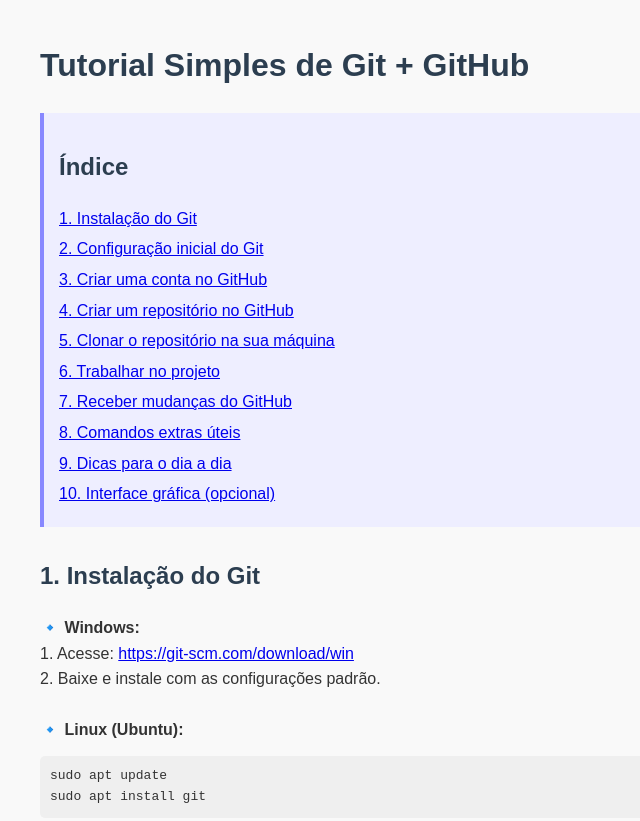
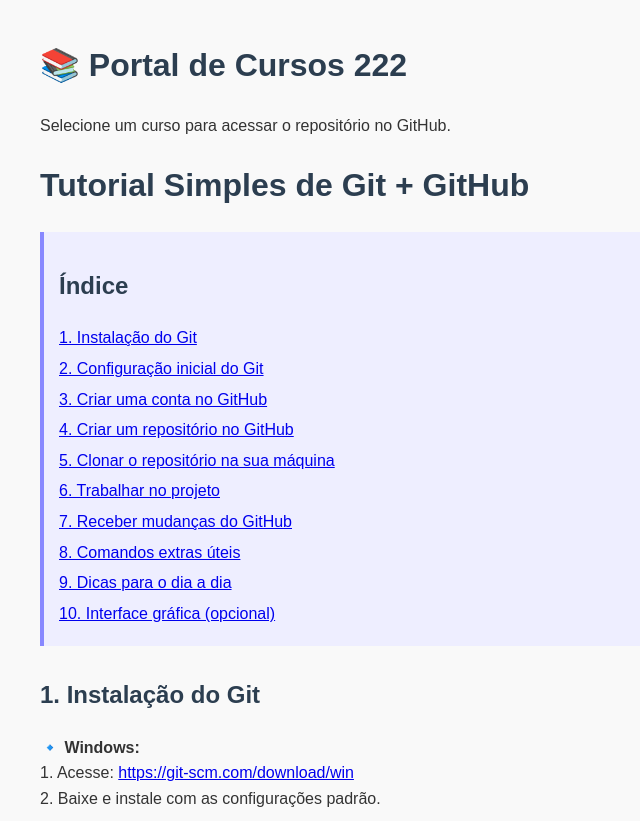
Before and after one commit to devsimplifica/teste, a plain HTML site: page tutorial_git_github.html in a window 1280 px wide. Shown: the top 821 px of the page, without its empty margins (0-640 px from the left). Drawn offline with Linux system fonts and the light colour scheme.

Commit message:
Update tutorial_git_github.html

```diff
--- a/tutorial_git_github.html
+++ b/tutorial_git_github.html
@@ -38,7 +38,10 @@
     </style>
 </head>
 <body>
-
+  <header>
+    <h1>📚 Portal de Cursos   222 </h1>
+    <p>Selecione um curso para acessar o repositório no GitHub.</p>
+  </header>
 <h1>Tutorial Simples de Git + GitHub</h1>
 
 <div class="toc">
```
